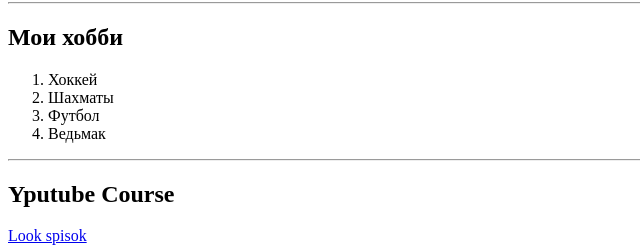
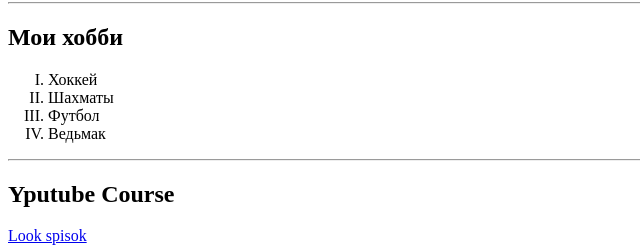
Before and after one commit to Stanuislav/youtube, a plain HTML site: page index.html in a window 1280 px wide. Shown: the part 295-542 px from the top of the page, 0-640 px from the left. Drawn offline with Linux system fonts and the light colour scheme.

Commit message:
Смена порядна на римские

```diff
--- a/index.html
+++ b/index.html
@@ -30,7 +30,7 @@
     <hr>
 
     <h2>Мои хобби</h2>
-    <ol type = 1>
+    <ol type = I>
         <li>Хоккей</li>
         <li>Шахматы</li>
         <li>Футбол</li>
```
